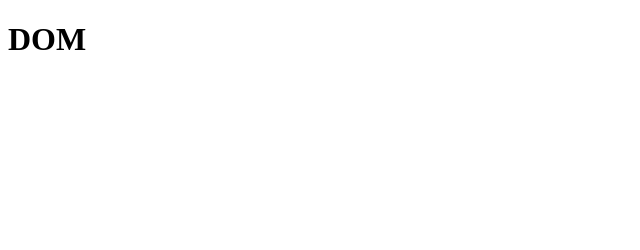
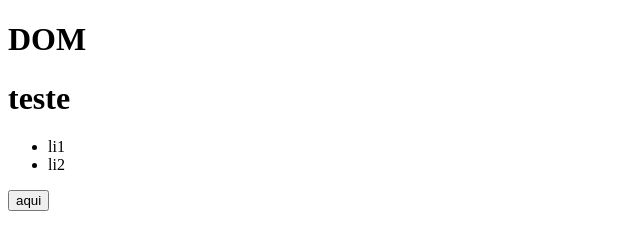
Before and after one commit to Karliene-Evelyn/B7Web-Atividades, a plain HTML site: page Eventos e Manipulação de DOM/index.html in a window 1280 px wide. Shown: the whole page, without its empty margins (0-640 px from the left). Drawn offline with Linux system fonts and the light colour scheme.

Commit message:
aula 26-02

```diff
--- a/Eventos e Manipulação de DOM/index.html
+++ b/Eventos e Manipulação de DOM/index.html
@@ -7,5 +7,20 @@
 </head>
 <body>
     <h1>DOM</h1>
+    <h1>teste</h1>
+
+    <div id="teste">
+        <ul>
+            <li>li1</li>
+            <li>li2</li>
+        </ul>
+    </div>
+
+    <button class="botao" onclick="clicou()">aqui</button>
+
+
+
+    <script src="script.js"></script>
+
 </body>
 </html>
--- a/Eventos e Manipulação de DOM/script.js
+++ b/Eventos e Manipulação de DOM/script.js
@@ -0,0 +1,29 @@
+/*------Selecionando Elementos------
+document.getElementsByTagName("h1")
+document.getElementById("teste")
+document.getElementByClassName("botao")
+
+outra forma = selector all sempre retorna um array
+document.querySelector("#teste")
+document.querySelector(".botao")
+document.querySelector("h1")
+document.querySelectorAll("#teste ul li") */
+
+/*------Eventos de Clique
+function clicou(){
+    alert("clicou")
+}
+
+let botao = document.querySelector(".botao");
+botao.addEventListener("click", () =>{
+    clicou()
+})*/
+
+//------Manipulado elementos------
+
+function clicou(){
+    const teste = document.querySelector('#teste');
+    const ul =teste.querySelector('ul')
+
+    console.log(ul)
+}
```
